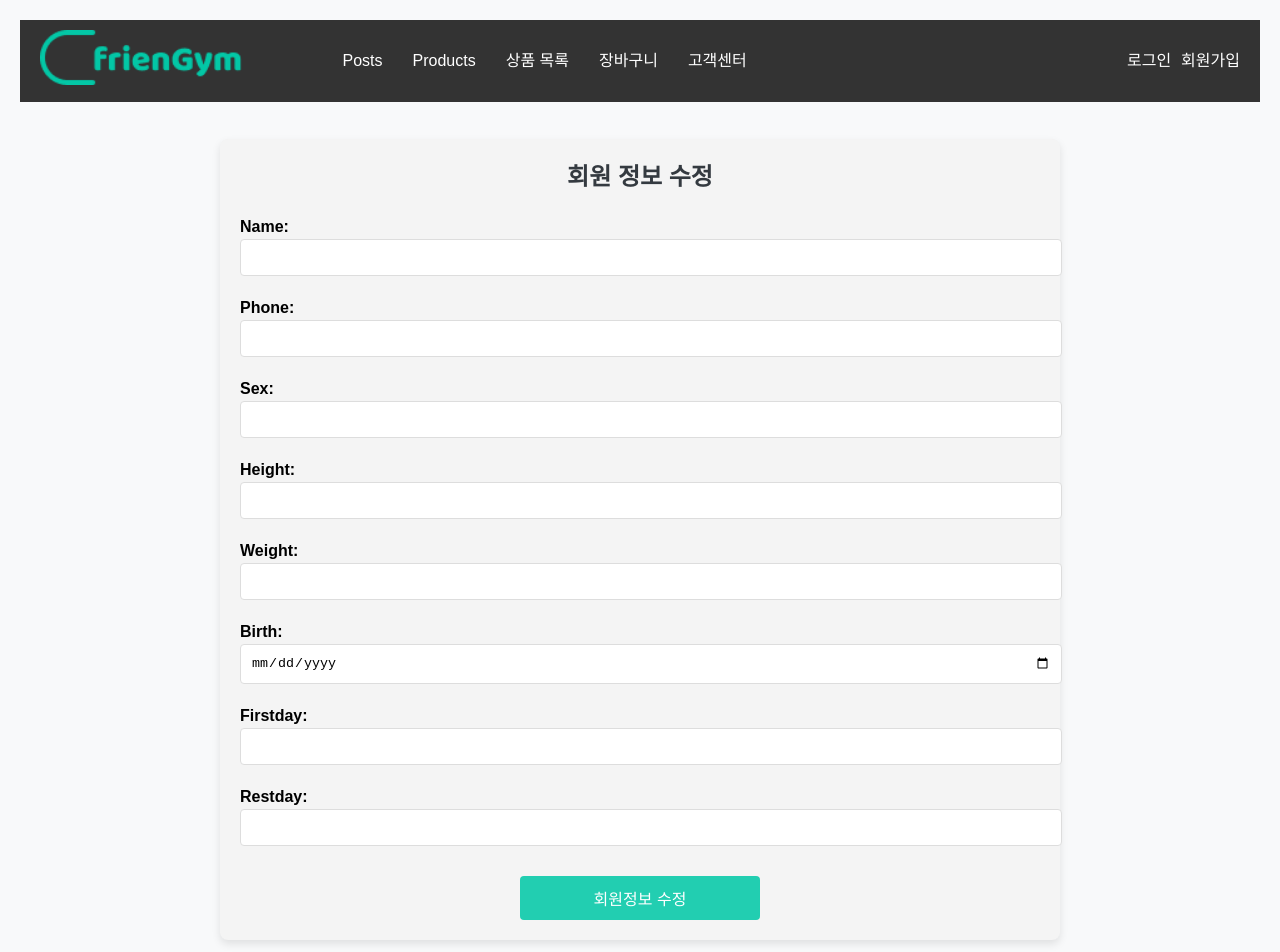
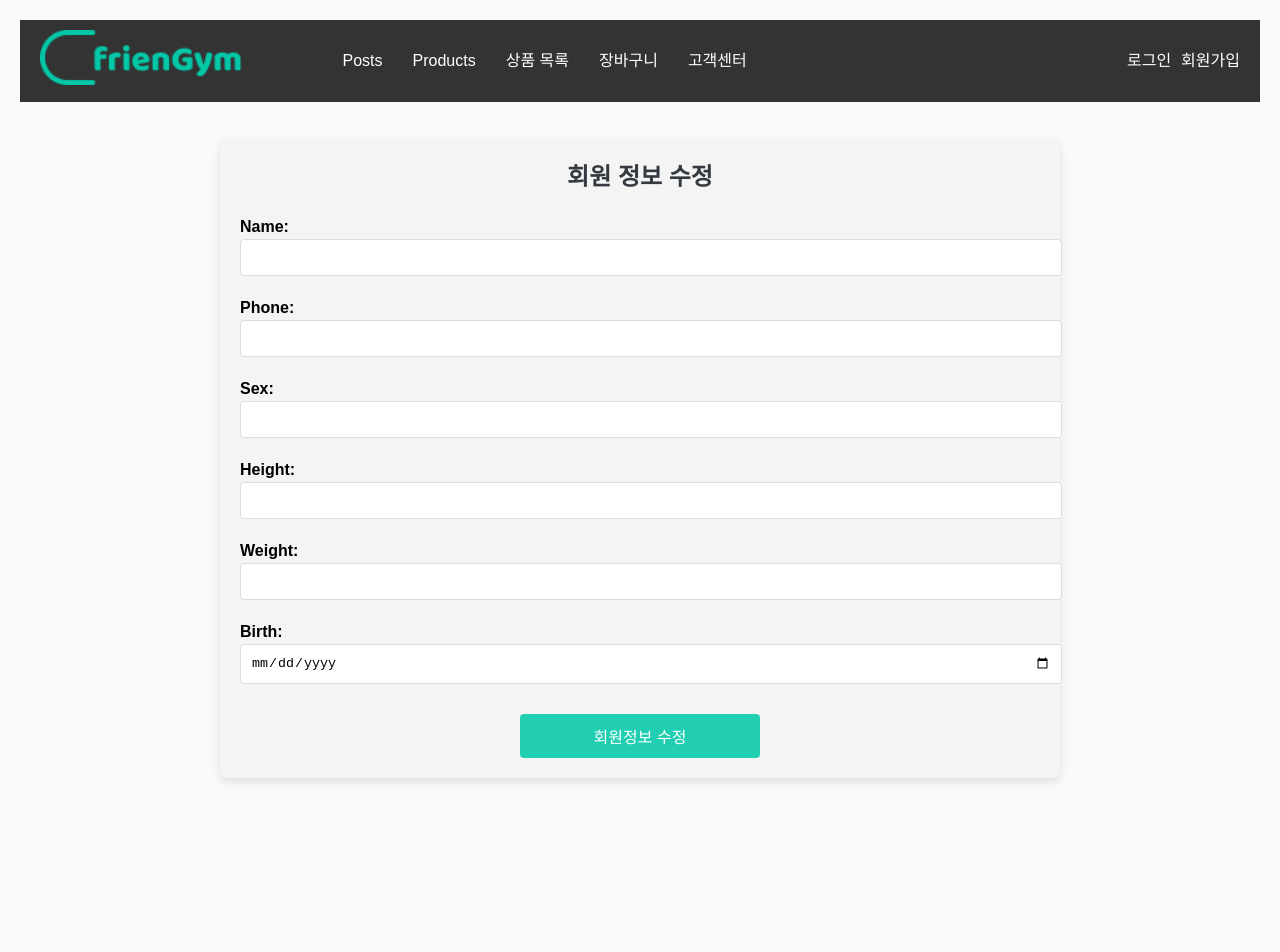
Before and after one commit to shard110/friengym, a React (Create React App) app in the folder src/main/frontend/: page /edit-profile in a window 1280 px wide. Shown: the top 952 px of the page. After the commit the page ends 840 px from the top, so only its background shows below. Built offline with nearby package versions, Linux system fonts and the light colour scheme.

Commit message:
유저 수정페이지에서 등록일자와 남은 일수 제거

```diff
--- a/src/main/frontend/src/components/EditProfilePage.js
+++ b/src/main/frontend/src/components/EditProfilePage.js
@@ -133,24 +133,6 @@ const EditProfilePage = () => {
                         onChange={handleChange}
                     />
                 </label>
-                <label>
-                    Firstday:
-                    <input
-                        type="number"
-                        name="firstday"
-                        value={formData.firstday}
-                        onChange={handleChange}
-                    />
-                </label>
-                <label>
-                    Restday:
-                    <input
-                        type="number"
-                        name="restday"
-                        value={formData.restday}
-                        onChange={handleChange}
-                    />
-                </label>
                 <button type="submit">회원정보 수정</button>
             </form>
         </div>
```
